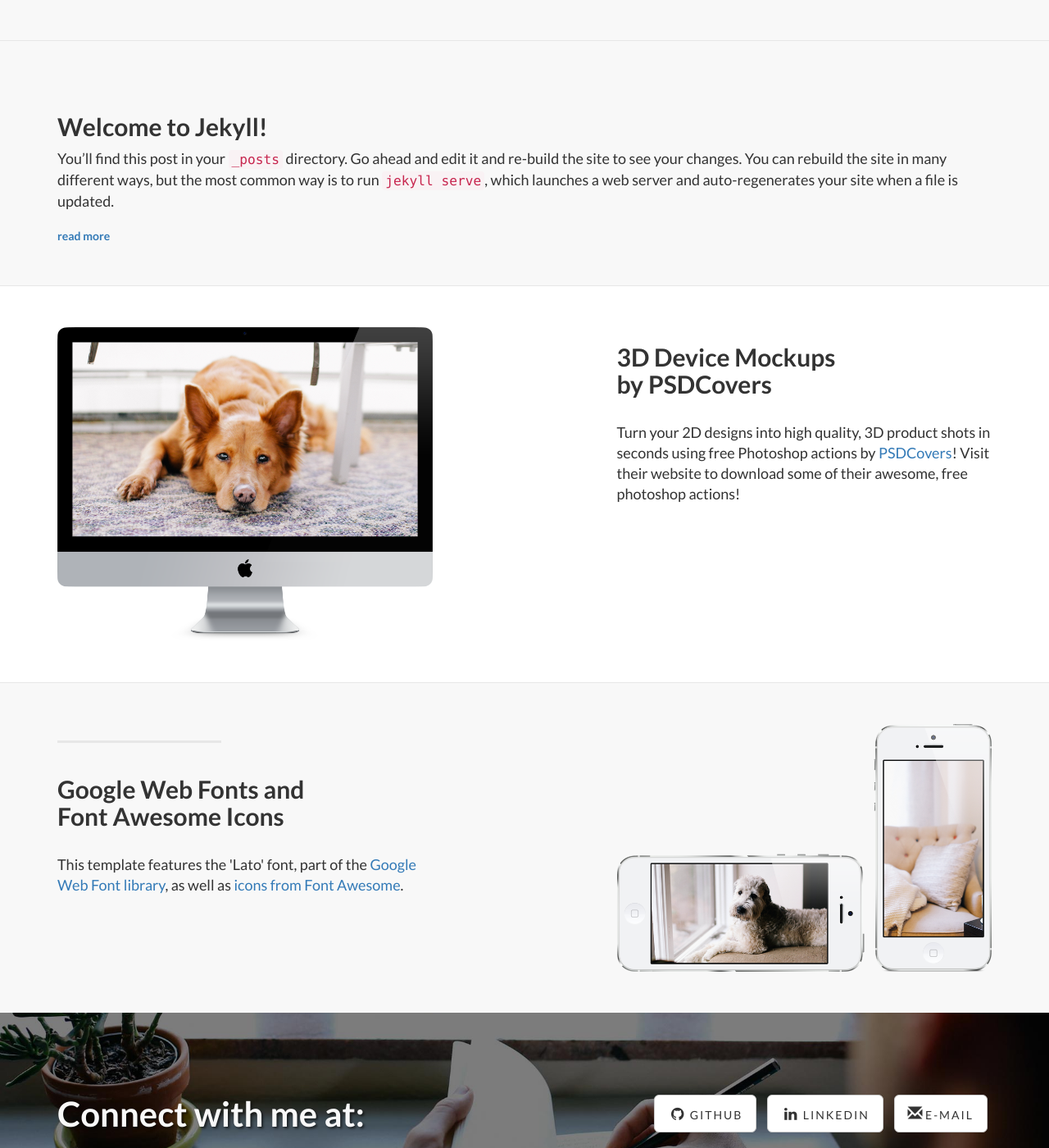
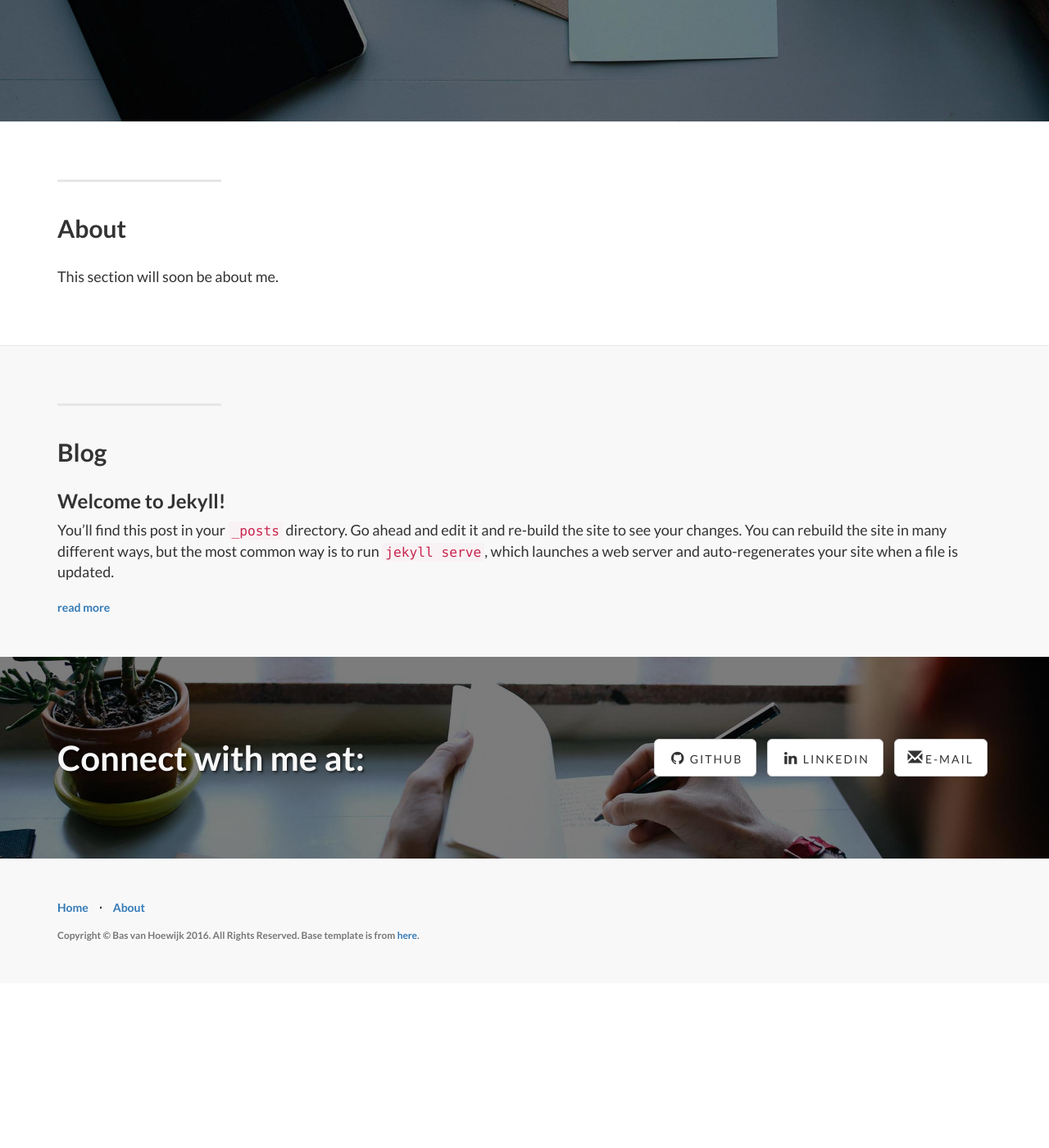
Before and after one commit to bvanhoewijk/bvanhoewijk.github.io, a Jekyll site: the page built from index.html, in a window 1280 px wide and 1400 px high, scrolled down 729 px. Shown: the whole window at 82% size. Built offline with Jekyll 4.4.1, drawn with Linux system fonts in a browser that asks for light colours; after the commit the page ends 1928 px from its top, so only the background shows below that.

Commit message:
fixed layout

```diff
--- a/_includes/footer.html
+++ b/_includes/footer.html
@@ -1,14 +1,14 @@
 <footer>
     <div class="container">
         <div class="row">
-            <div class="col-lg-12">
+            <div class="col-lg-6">
                 <ul class="list-inline">
                     <li>
-                        <a href="#">Home</a>
+                        <a href="/#home">Home</a>
                     </li>
                     <li class="footer-menu-divider">&sdot;</li>
                     <li>
-                        <a href="#about">About</a>
+                        <a href="/#about">About</a>
                     </li>
                 </ul>
                 <p class="copyright text-muted small">Copyright &copy; Bas van Hoewijk 2016. All Rights Reserved. Base template is from <a href="http://blackrockdigital.github.io/startbootstrap-landing-page/">here</a>.</p>
--- a/_layouts/post.html
+++ b/_layouts/post.html
@@ -4,6 +4,8 @@
 <html lang="en">
 {% include head.html %}
 <body>
+{% include nav.html %}
+FUCKYOU!
 <article class="post" itemscope itemtype="http://schema.org/BlogPosting">
 
   <header class="post-header">
@@ -16,8 +18,6 @@
   </div>
 
 </article>
-
-{% include banner.html %}
+</body>
 {% include footer.html %}
-
 </html>
--- a/index.html
+++ b/index.html
@@ -8,37 +8,12 @@
 
 <body>
 
-    <!-- Navigation -->
-    <nav class="navbar navbar-default navbar-fixed-top topnav" role="navigation">
-        <div class="container topnav">
-            <!-- Brand and toggle get grouped for better mobile display -->
-            <div class="navbar-header">
-                <button type="button" class="navbar-toggle" data-toggle="collapse" data-target="#bs-example-navbar-collapse-1">
-                    <span class="sr-only">Toggle navigation</span>
-                    <span class="icon-bar"></span>
-                    <span class="icon-bar"></span>
-                    <span class="icon-bar"></span>
-                </button>
-            </div>
-            <!-- Collect the nav links, forms, and other content for toggling -->
-            <div class="collapse navbar-collapse" id="bs-example-navbar-collapse-1">
-                <ul class="nav navbar-nav navbar-right">
-                    <!-- <li>
-                        <a href="#about">About</a>
-                    </li> -->
-                </ul>
-            </div>
-            <!-- /.navbar-collapse -->
-        </div>
-        <!-- /.container -->
-    </nav>
-
+{% include nav.html %}
 
     <!-- Header -->
     <a name="about"></a>
     <div class="intro-header">
         <div class="container">
-
             <div class="row">
                 <div class="col-lg-12">
                     <div class="intro-message">
@@ -56,80 +31,57 @@
                                 <a href="https://nl.linkedin.com/in/bas-van-hoewijk-1ba42b14" class="btn btn-default btn-lg"><i class="glyphicon glyphicon-envelope"></i> <span class="network-name">E-mail</span></a>
                             </li>
                             <li>
-                                <a href="https://nl.linkedin.com/in/bas-van-hoewijk-1ba42b14" class="btn btn-default btn-lg"><i class="icon-rss"></i> <span class="network-name">RSS</span></a>
+                                <a href="https://nl.linkedin.com/in/bas-van-hoewijk-1ba42b14" class="btn btn-default btn-lg"><i class="fa fa-rss"></i> <span class="network-name">RSS</span></a>
                             </li>
                         </ul>
                     </div>
                 </div>
             </div>
-
         </div>
         <!-- /.container -->
-
     </div>
     <!-- /.intro-header -->
 
     <!-- Page Content -->
-
-	<a  name="blogposts"></a>
-    <div class="content-section-a">
-        {% for post in site.posts %}
+    <!-- /.content-section-a -->
+    <a name="about"></a>
+    <div class="content-section-b">
         <div class="container">
-            </br>
-            <div class="clearfix"></div>
-            <div class="home">
-                <!-- <span class="post-meta">{{ post.date | date: "%b %-d, %Y" }}</span> -->
-                <h2 class="section-header">{{ post.title }}</h2>
-                <p class="lead">
-                     {{ post.excerpt | remove: '<p>' | remove: '</p>' }}
-                 </p>
-                <a class="post-link" href="{{ post.url | prepend: site.baseurl }}">read more</a
-                </br>
-            </div>
-        </div>
-        {% endfor %}
-        <!-- /.container -->
-    </div>
-    <!-- /.content-section-a -->
-
-    <div class="content-section-b">
-
-        <div class="container">
-
             <div class="row">
-                <div class="col-lg-5 col-lg-offset-1 col-sm-push-6  col-sm-6">
+                <div class="col-lg-12 col-sm-12">
+                    <hr class="section-heading-spacer">
                     <div class="clearfix"></div>
-                    <h2 class="section-heading">3D Device Mockups<br>by PSDCovers</h2>
-                    <p class="lead">Turn your 2D designs into high quality, 3D product shots in seconds using free Photoshop actions by <a target="_blank" href="http://www.psdcovers.com/">PSDCovers</a>! Visit their website to download some of their awesome, free photoshop actions!</p>
-                </div>
-                <div class="col-lg-5 col-sm-pull-6  col-sm-6">
-                    <img class="img-responsive" src="img/dog.png" alt="">
+                    <h2 class="section-heading">About</h2>
+                    <p class="lead">This section will soon be about me.<p>
                 </div>
             </div>
         </div>
+    </div>
         <!-- /.container -->
 
-    </div>
-    <!-- /.content-section-b -->
 
+	<a  name="blog"></a>
     <div class="content-section-a">
-
         <div class="container">
-
             <div class="row">
-                <div class="col-lg-5 col-sm-6">
+                <div class="col-lg-12 col-sm-12">
                     <hr class="section-heading-spacer">
                     <div class="clearfix"></div>
-                    <h2 class="section-heading">Google Web Fonts and<br>Font Awesome Icons</h2>
-                    <p class="lead">This template features the 'Lato' font, part of the <a target="_blank" href="http://www.google.com/fonts">Google Web Font library</a>, as well as <a target="_blank" href="http://fontawesome.io">icons from Font Awesome</a>.</p>
-                </div>
-                <div class="col-lg-5 col-lg-offset-2 col-sm-6">
-                    <img class="img-responsive" src="img/phones.png" alt="">
+                    <h2 class="section-heading">Blog</h2>
+                    <p class="lead">
+                        {% for post in site.posts %}
+                            <h3>{{ post.title }}</h3>
+                            <p class="lead">
+                            {{ post.excerpt | remove: '<p>' | remove: '</p>' }}
+                            </p>
+                            <a class="post-link" href="{{ post.url | prepend: site.baseurl }}">read more</a
+                        {% endfor %}
+                    <p>
                 </div>
             </div>
+        </div>
+    </div>
 
-        </div>
-        <!-- /.container -->
 
     </div>
     <!-- /.content-section-a -->
```
